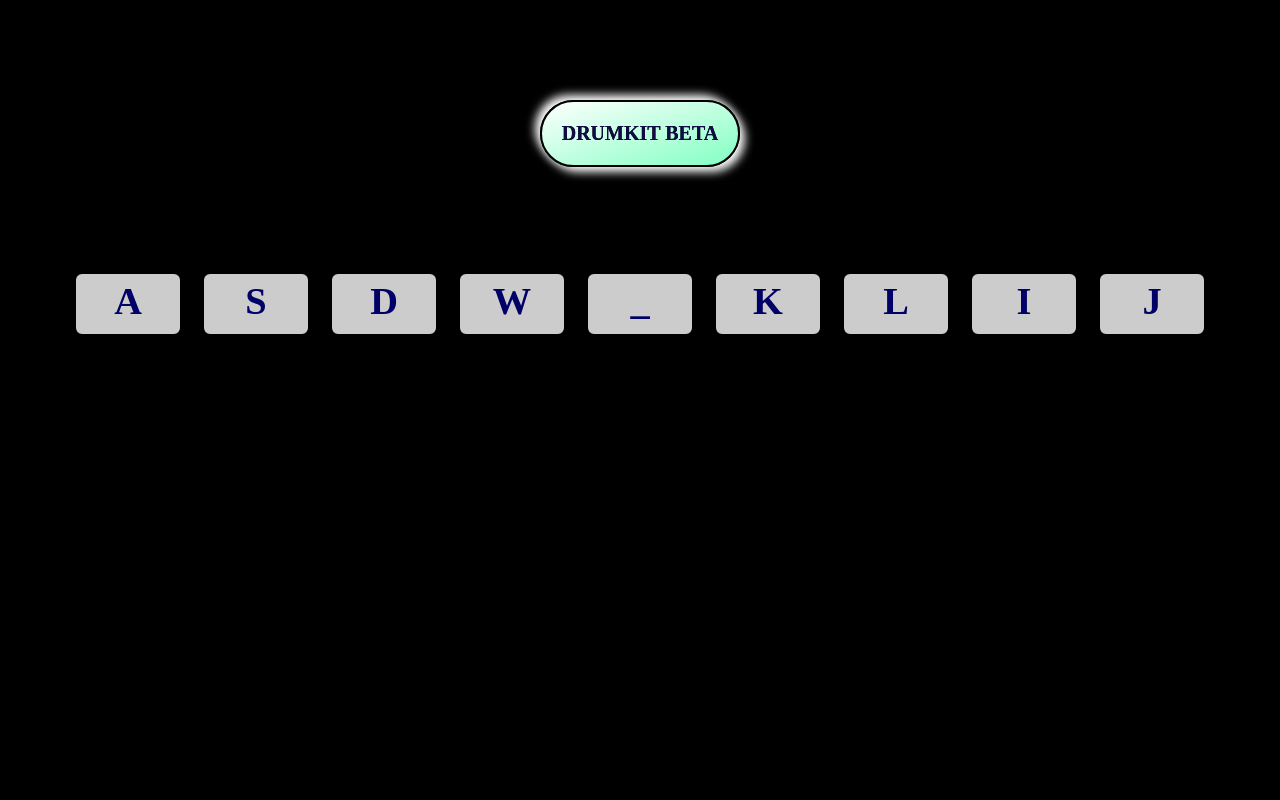
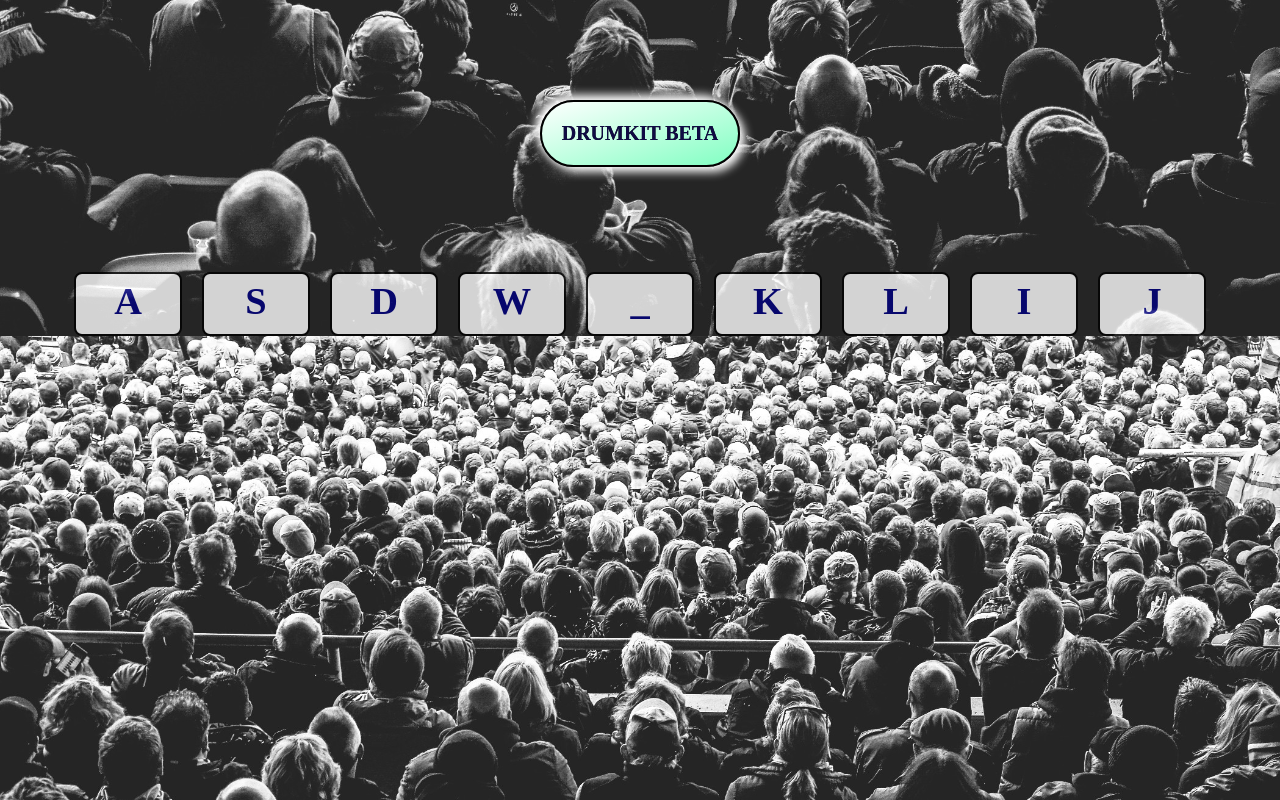
Before and after one commit to h-zahar/drumkit-beta, a plain HTML site: page index.html in a window 1280 px wide. Drawn offline with nearby package versions, Linux system fonts and the light colour scheme.

Commit message:
Updated Code
Fixed background image address

```diff
--- a/style.css
+++ b/style.css
@@ -3,7 +3,7 @@
 }
 
 body {
-    background: black url('image/background.jpg') bottom center;
+    background: black url('background.jpg') bottom center;
     background-size: cover;
 }
 
```
